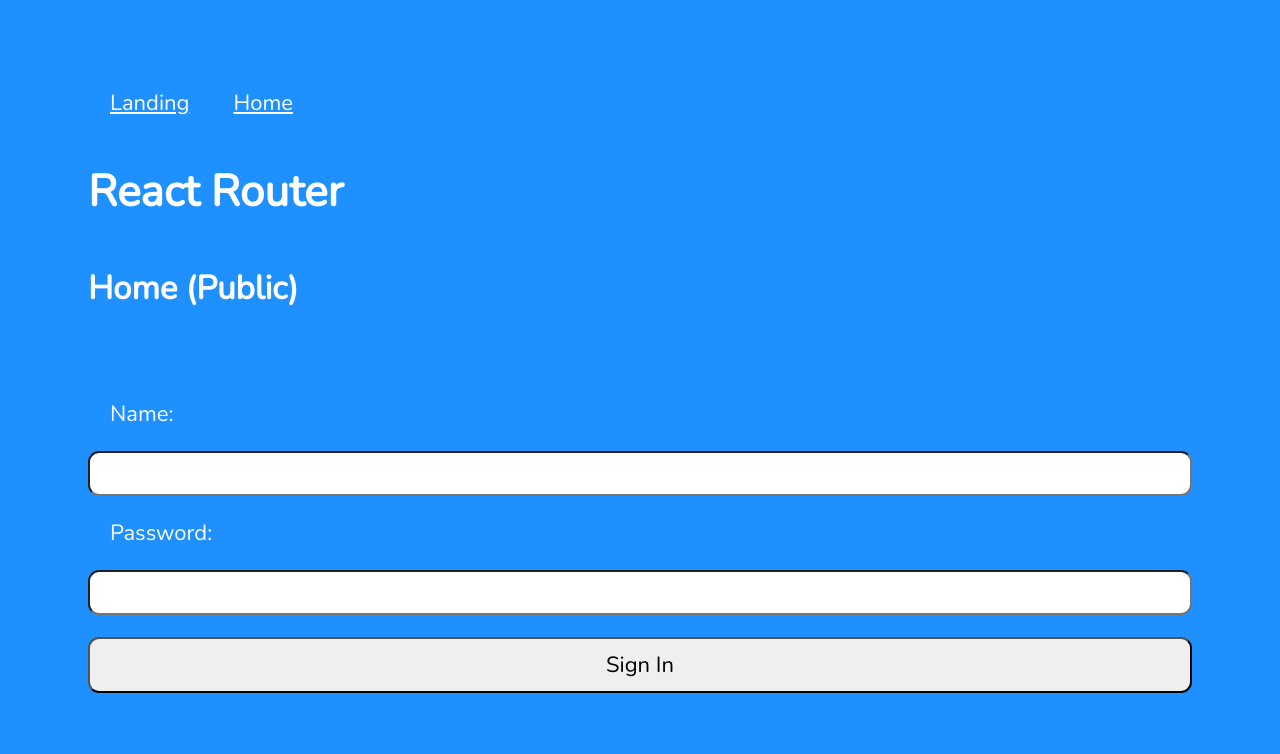
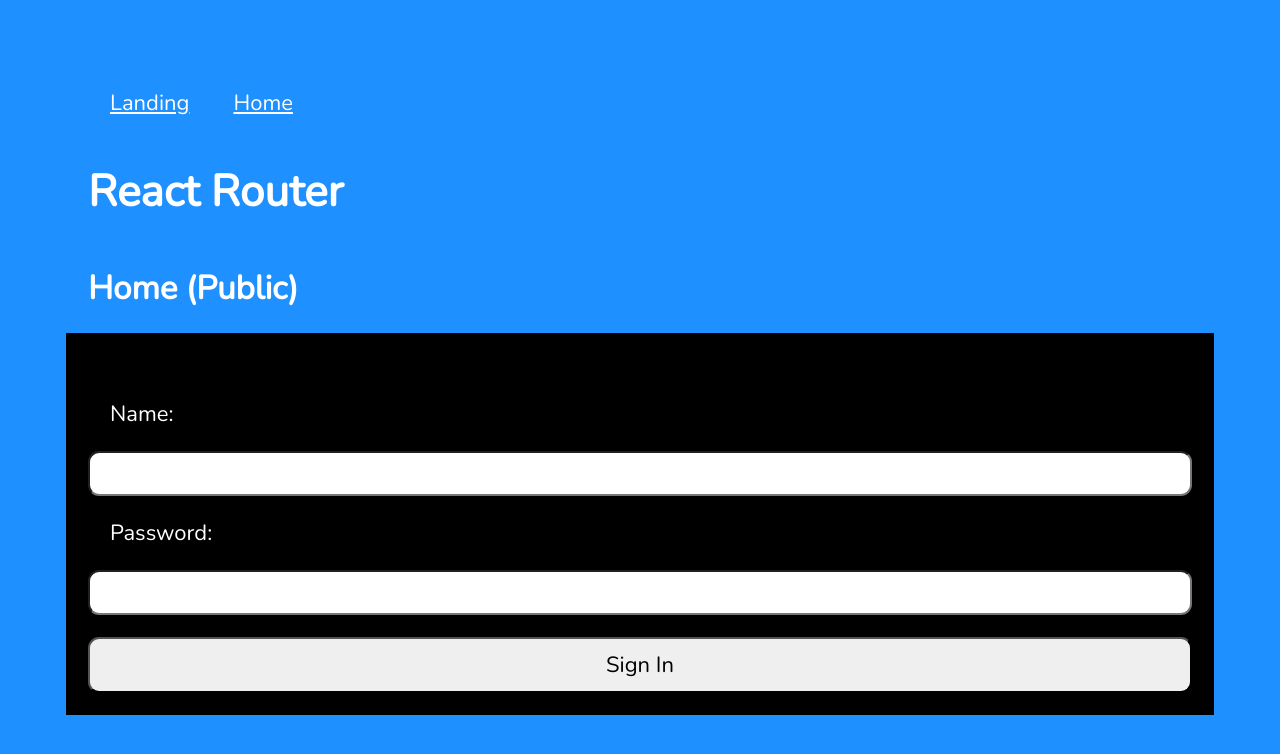
Before and after one commit to HRen5577/csc424-react-app, a React (Create React App) app in the folder react-frontend/: page /home in a window 1280 px wide. Shown: the top 754 px of the page. Built offline with nearby package versions, Linux system fonts and the light colour scheme.

Commit message:
small fixed

```diff
--- a/react-frontend/src/App.js
+++ b/react-frontend/src/App.js
@@ -29,7 +29,6 @@
             <Route path="home" element={<Home/>}/>
             <Route path="*" element={<p>There's nothing here: 404</p>}/>
         </Routes>
-
     </AuthProvider>
     );
 };
--- /dev/null
+++ b/react-frontend/src/SigninForm.css
@@ -0,0 +1,3 @@
+.signIn{
+    background-color: black;
+}
--- a/react-frontend/src/SigninForm.js
+++ b/react-frontend/src/SigninForm.js
@@ -1,5 +1,6 @@
 import { useState } from "react";
 import { useAuth } from "./context/AuthProvider";
+import "./SigninForm.css";
 
 const fakeUser = {
     username:"hr",
@@ -28,7 +29,7 @@
     }
 
     return(
-        <form>
+        <form className="signIn">
             <label>Name:</label>
             <input type="text" value={username}
                 onChange={handleUsernameChange} />
```
